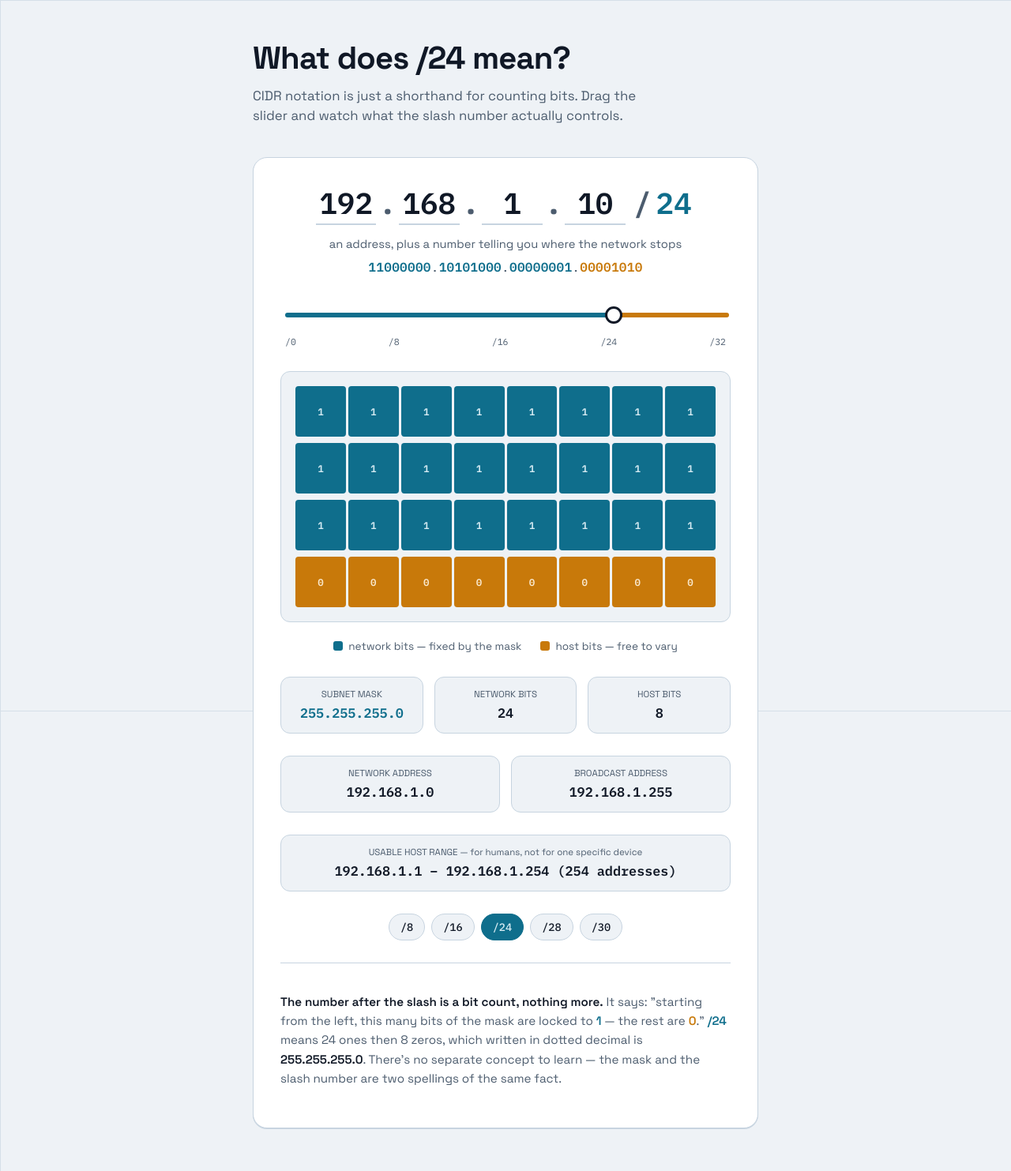
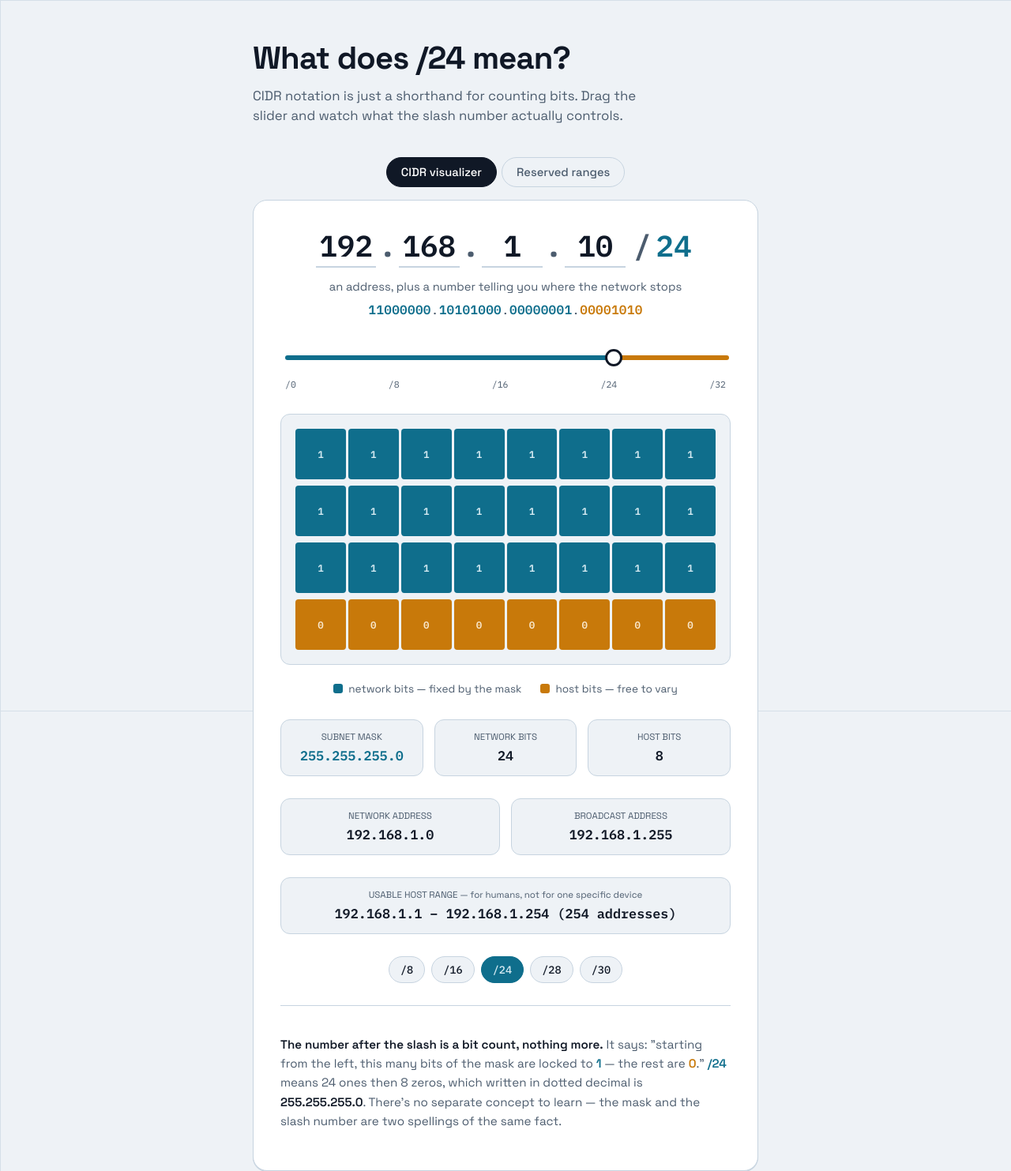
Before and after one commit to hclpandv/devops-training-material, a Jekyll site: the page network/cidr.html, which Jekyll copies as it is, in a window 1280 px wide. Shown: the whole page at 79% size. Built offline with Jekyll 4.4.1, drawn with Linux system fonts in a browser that asks for light colours; before the commit the page ends 1429 px from its top, so only the background shows below that.

Commit message:
Add tabs for CIDR visualizer and reserved ranges

```diff
--- a/network/cidr.html
+++ b/network/cidr.html
@@ -376,6 +376,68 @@
   .explainer strong { color: var(--ink); font-weight: 600; }
   .explainer .net-color { color: var(--net); font-weight: 600; }
   .explainer .host-color { color: var(--host); font-weight: 600; }
+
+  /* --- tabs --- */
+  .tabs {
+    display: flex;
+    gap: 6px;
+    justify-content: center;
+    margin-bottom: 16px;
+  }
+  .tab-btn {
+    font-family: 'Space Grotesk', sans-serif;
+    font-size: 0.92rem;
+    font-weight: 500;
+    background: transparent;
+    border: 1px solid var(--rule);
+    color: var(--ink-soft);
+    padding: 9px 18px;
+    border-radius: 999px;
+    cursor: pointer;
+  }
+  .tab-btn:hover { color: var(--ink); border-color: var(--net); }
+  .tab-btn:focus-visible { outline: 2px solid var(--net); outline-offset: 2px; }
+  .tab-btn.active {
+    background: var(--ink);
+    border-color: var(--ink);
+    color: var(--paper);
+  }
+
+  /* --- reserved ranges table --- */
+  .ranges-intro {
+    color: var(--ink-soft);
+    font-size: 0.92rem;
+    line-height: 1.55;
+    margin: 0 0 22px;
+  }
+  .ranges-table {
+    width: 100%;
+    border-collapse: collapse;
+    font-size: 0.88rem;
+  }
+  .ranges-table th {
+    text-align: left;
+    font-size: 0.72rem;
+    color: var(--ink-soft);
+    font-weight: 600;
+    padding: 0 10px 10px;
+    border-bottom: 1px solid var(--rule);
+  }
+  .ranges-table td {
+    padding: 12px 10px;
+    border-bottom: 1px solid var(--rule);
+    vertical-align: top;
+  }
+  .ranges-table td.mono {
+    font-family: 'IBM Plex Mono', monospace;
+    font-weight: 600;
+    color: var(--net);
+    white-space: nowrap;
+  }
+  .ranges-table tbody tr { cursor: pointer; }
+  .ranges-table tbody tr:hover { background: var(--bg); }
+  .ranges-table tbody tr:last-child td { border-bottom: none; }
+  .ranges-table tbody tr:focus-visible { outline: 2px solid var(--net); outline-offset: -2px; }
 </style>
 </head>
 <body>
@@ -385,7 +447,12 @@
     <p>CIDR notation is just a shorthand for counting bits. Drag the slider and watch what the slash number actually controls.</p>
   </header>
 
-  <div class="card">
+  <div class="tabs" role="tablist">
+    <button class="tab-btn active" id="tabBtnViz" role="tab" aria-selected="true" aria-controls="panelViz">CIDR visualizer</button>
+    <button class="tab-btn" id="tabBtnRanges" role="tab" aria-selected="false" aria-controls="panelRanges">Reserved ranges</button>
+  </div>
+
+  <section class="card" id="panelViz" role="tabpanel" aria-labelledby="tabBtnViz">
 
     <div class="address-row">
       <input class="octet" id="o1" value="192" maxlength="3" inputmode="numeric" aria-label="First octet">
@@ -456,7 +523,69 @@
       <p><strong>The number after the slash is a bit count, nothing more.</strong> It says: "starting from the left, this many bits of the mask are locked to <span class="net-color">1</span> — the rest are <span class="host-color">0</span>." <span class="net-color">/24</span> means 24 ones then 8 zeros, which written in dotted decimal is <strong>255.255.255.0</strong>. There's no separate concept to learn — the mask and the slash number are two spellings of the same fact.</p>
     </div>
 
-  </div>
+  </section>
+
+  <section class="card" id="panelRanges" role="tabpanel" aria-labelledby="tabBtnRanges" hidden>
+    <p class="ranges-intro">Certain address blocks are set aside for specific jobs — never handed out as regular public addresses. These come from <strong>IETF RFCs</strong>, the internet's own standards documents (address allocation is run by IANA/IETF, not ISO). Tap a row to load it into the visualizer.</p>
+
+    <table class="ranges-table">
+      <thead>
+        <tr><th>Range</th><th>Purpose</th><th>Standard</th></tr>
+      </thead>
+      <tbody id="rangesBody">
+        <tr data-ip="10.0.0.0" data-prefix="8">
+          <td class="mono">10.0.0.0/8</td>
+          <td>Private network — large orgs</td>
+          <td>RFC 1918</td>
+        </tr>
+        <tr data-ip="172.16.0.0" data-prefix="12">
+          <td class="mono">172.16.0.0/12</td>
+          <td>Private network — mid-size</td>
+          <td>RFC 1918</td>
+        </tr>
+        <tr data-ip="192.168.0.0" data-prefix="16">
+          <td class="mono">192.168.0.0/16</td>
+          <td>Private network — home/small office</td>
+          <td>RFC 1918</td>
+        </tr>
+        <tr data-ip="127.0.0.0" data-prefix="8">
+          <td class="mono">127.0.0.0/8</td>
+          <td>Loopback — talks to your own machine</td>
+          <td>RFC 1122</td>
+        </tr>
+        <tr data-ip="169.254.0.0" data-prefix="16">
+          <td class="mono">169.254.0.0/16</td>
+          <td>Link-local — auto-assigned when no DHCP is found</td>
+          <td>RFC 3927</td>
+        </tr>
+        <tr data-ip="192.0.2.0" data-prefix="24">
+          <td class="mono">192.0.2.0/24</td>
+          <td>Documentation only — never routed</td>
+          <td>RFC 5737</td>
+        </tr>
+        <tr data-ip="198.51.100.0" data-prefix="24">
+          <td class="mono">198.51.100.0/24</td>
+          <td>Documentation only — never routed</td>
+          <td>RFC 5737</td>
+        </tr>
+        <tr data-ip="203.0.113.0" data-prefix="24">
+          <td class="mono">203.0.113.0/24</td>
+          <td>Documentation only — never routed</td>
+          <td>RFC 5737</td>
+        </tr>
+        <tr data-ip="224.0.0.0" data-prefix="4">
+          <td class="mono">224.0.0.0/4</td>
+          <td>Multicast — one-to-many delivery</td>
+          <td>RFC 5771</td>
+        </tr>
+        <tr data-ip="240.0.0.0" data-prefix="4">
+          <td class="mono">240.0.0.0/4</td>
+          <td>Reserved — not usable on the public internet</td>
+          <td>RFC 1112</td>
+        </tr>
+      </tbody>
+    </table>
+  </section>
 </main>
 
 <script>
@@ -648,6 +777,41 @@
   });
 
   render();
+
+  // --- tabs ---
+  const tabBtnViz = document.getElementById('tabBtnViz');
+  const tabBtnRanges = document.getElementById('tabBtnRanges');
+  const panelViz = document.getElementById('panelViz');
+  const panelRanges = document.getElementById('panelRanges');
+
+  function showTab(which) {
+    const vizActive = which === 'viz';
+    panelViz.hidden = !vizActive;
+    panelRanges.hidden = vizActive;
+    tabBtnViz.classList.toggle('active', vizActive);
+    tabBtnRanges.classList.toggle('active', !vizActive);
+    tabBtnViz.setAttribute('aria-selected', String(vizActive));
+    tabBtnRanges.setAttribute('aria-selected', String(!vizActive));
+  }
+
+  tabBtnViz.addEventListener('click', () => showTab('viz'));
+  tabBtnRanges.addEventListener('click', () => showTab('ranges'));
+
+  // --- reserved ranges: click a row to load it into the visualizer ---
+  document.querySelectorAll('#rangesBody tr').forEach(row => {
+    row.setAttribute('tabindex', '0');
+    const load = () => {
+      const parts = row.dataset.ip.split('.');
+      parts.forEach((p, i) => { octets[i].value = p; });
+      slider.value = row.dataset.prefix;
+      render();
+      showTab('viz');
+    };
+    row.addEventListener('click', load);
+    row.addEventListener('keydown', e => {
+      if (e.key === 'Enter' || e.key === ' ') { e.preventDefault(); load(); }
+    });
+  });
 })();
 </script>
 </body>
```
